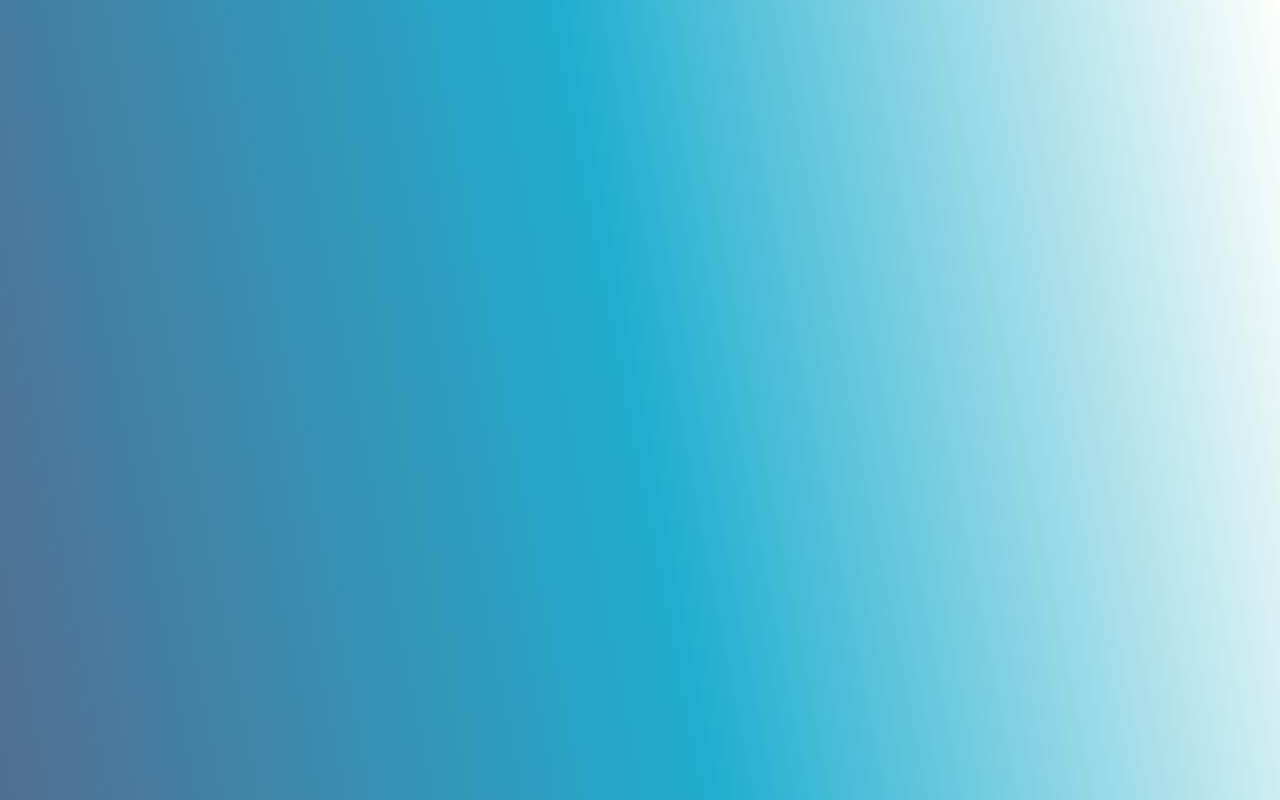
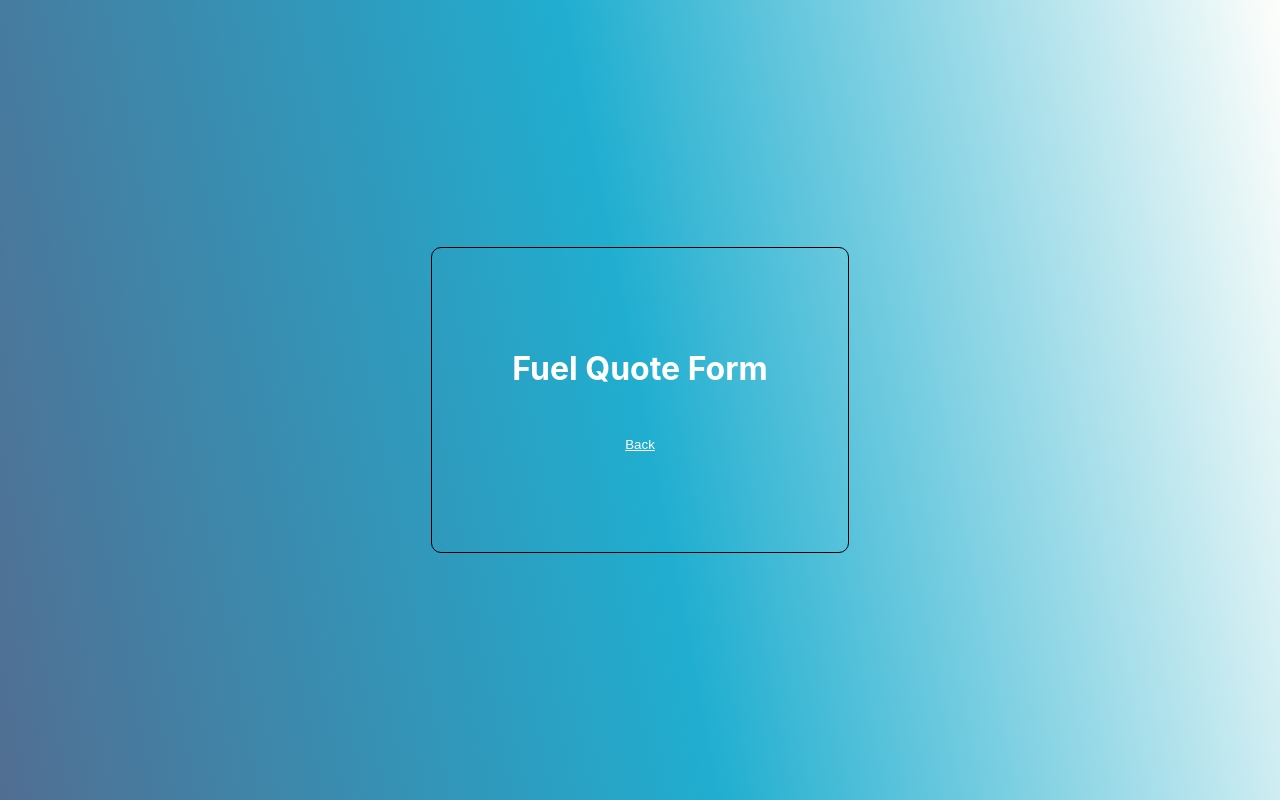
Before and after one commit to aaadelaide/Software-Design-Project, a React (Create React App) app: page /FuelQuote in a window 1280 px wide. Before the commit this address had no page. Built offline with nearby package versions, Linux system fonts and the light colour scheme.

Commit message:
added fuel quote form

```diff
--- a/src/App.css
+++ b/src/App.css
@@ -15,7 +15,7 @@
 
 .auth-form-container {
   padding: 5rem;
-  border: 1px solid white;
+  border: 1px solid black;
   border-radius: 10px;
   margin: .5rem;
 }
--- a/src/App.js
+++ b/src/App.js
@@ -1,9 +1,10 @@
 import React, { Component } from 'react';
 import { BrowserRouter as Router,Routes, Route, Link } from 'react-router-dom';
-import {Login} from './pages/Login';
-import {Register} from './pages/Register';
-import {ProfileManagement} from './pages/ProfileManagement';
-import { UserProfile } from './pages/UserProfile';
+import {Login} from './Pages/Login';
+import {Register} from './Pages/Register';
+import {ProfileManagement} from './Pages/ProfileManagement';
+import { UserProfile } from './Pages/UserProfile';
+import { FuelQuote } from './Pages/FuelQuote';
 import './App.css';
 
 class App extends Component {
@@ -16,6 +17,7 @@ class App extends Component {
                  <Route exact path='/register' element={< Register />}></Route>
                  <Route exact path='/profilemanagement' element={< ProfileManagement />}></Route>
                  <Route exact path='/userprofile' element={< UserProfile />}></Route>
+                 <Route exact path='/FuelQuote' element={< FuelQuote />}></Route>
           </Routes>
           </div>
        </Router>
--- a/src/Pages/fuelQuote.jsx
+++ b/src/Pages/fuelQuote.jsx
@@ -1,11 +1,15 @@
-import React from 'react';
+import React, { useState } from "react";
+import { Link } from 'react-router-dom';
 
 
-export const fuelQuote = () => {
+export const FuelQuote = (props) => {
+
     return(
-        <div>
-        <h1>Login</h1>
-        <p>This is the login page.</p>
+      <div className="auth-form-container">
+          <h1> Fuel Quote Form </h1>
+          <Link to="/userProfile">
+            <button className="link-btn">Back</button>
+          </Link>
       </div>
-    );
-};
+    )
+}
--- a/src/pages/UserProfile.jsx
+++ b/src/pages/UserProfile.jsx
@@ -31,7 +31,9 @@ export const UserProfile = (props) => {
                 <Link to="/profilemanagement">
                 <button className="link-btn">Edit Profile</button>
                 </Link>
+                <Link to="/FuelQuote">
                 <button className="link-btn" >Go to Fuel Quotes</button>
+                </Link>
                 <button className="link-btn" >View Past Fuel Quotes</button>
                 <Link to="/">
                 <button className="link-btn">Log Out</button>
```
